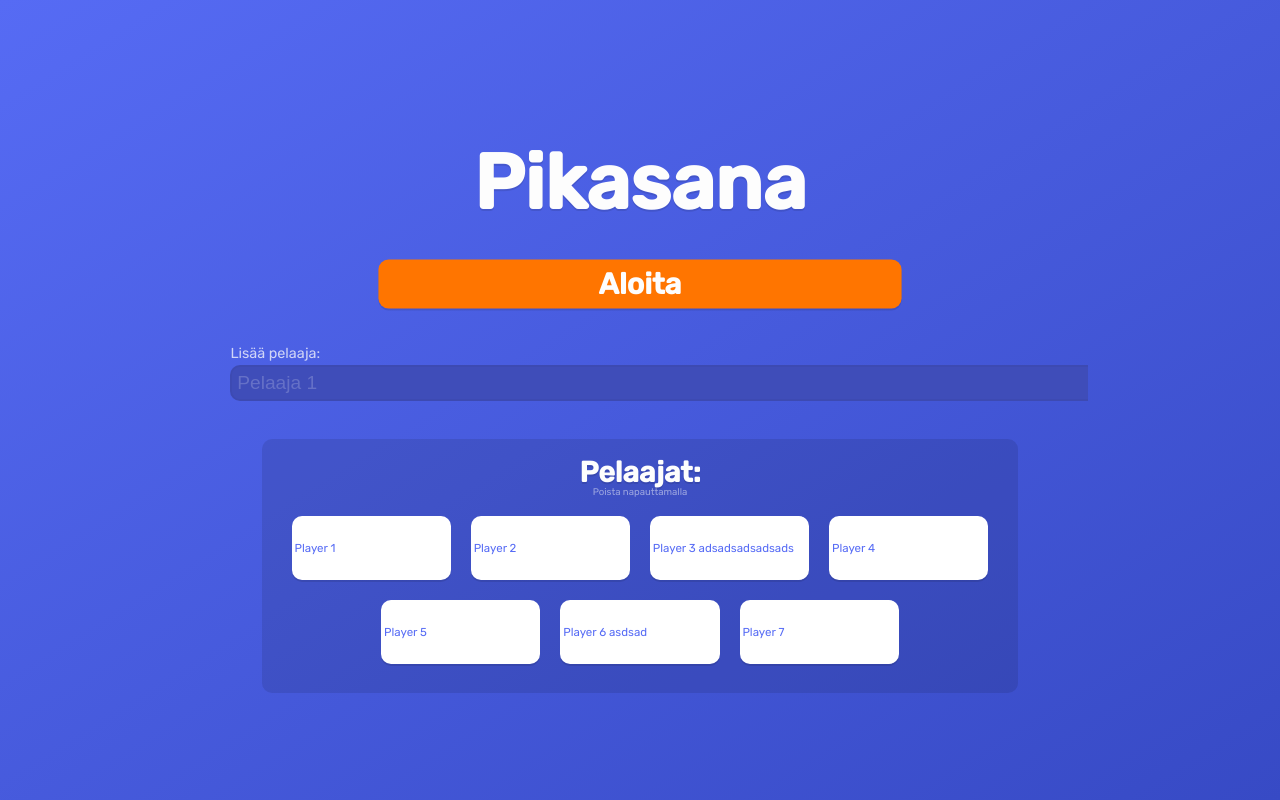
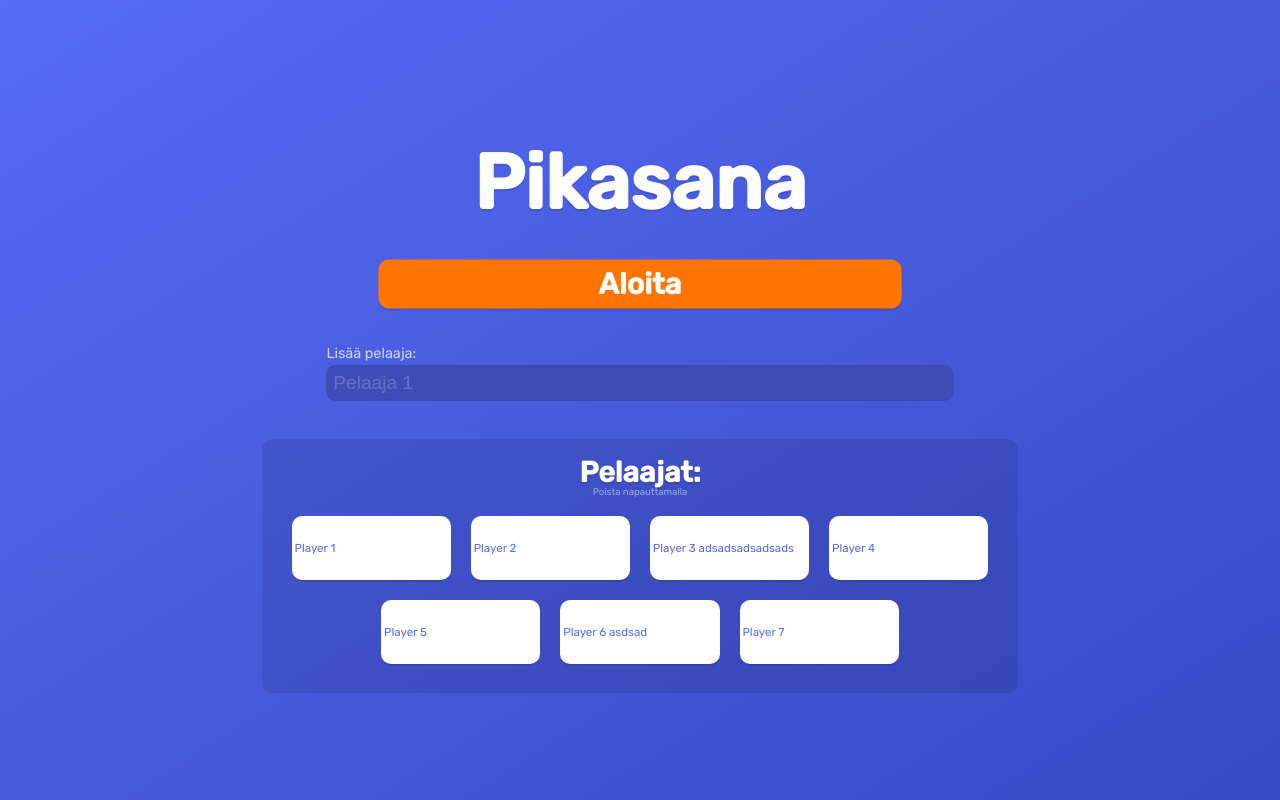
Before and after one commit to Tyyppi77/pikasana, a React (Create React App) app: page / in a window 1280 px wide. Built offline with nearby package versions, Linux system fonts and the light colour scheme; what array-shuffle would draw is missing.

Commit message:
Responsiveness maybe fixed on computer landscape

```diff
--- a/src/App.css
+++ b/src/App.css
@@ -29,7 +29,8 @@
     text-shadow: 0px 2px rgba(0, 0, 0, 0.1);
     font-size: 4em;
     margin: 0;
-    padding: 0.5em;
+    padding-top: 0.5em;
+    padding-bottom: 0.5em;
     font-weight: bold;
 }
 
@@ -85,7 +86,7 @@ button:active {
 .input-group {
     display: flex;
     flex-direction: column;
-    width: 70vw;
+    width: 70%;
     margin: 0 auto;
     padding: 2em;
 }
@@ -122,7 +123,7 @@ button:active {
 }
 
 .launch .players header {
-    margin-bottom: 0.5em;
+    padding-bottom: 0.5em;
     display: flex;
     justify-content: left;
     flex-direction: column;
@@ -172,14 +173,17 @@ button:active {
 }
 
 .round-info {
-    min-width: 100vw;
+    width: 100%;
     display: flex;
     flex-direction: column;
     align-items: center;
-    align-content: space-around;
-    justify-content: space-around;
+    align-content: space-between;
+    justify-content: space-between;
+
+    align-self: flex-end;
 
     flex: 1em;
+    margin-top: auto;
 }
 
 .round-info .topic-parent {
@@ -221,7 +225,8 @@ button:active {
     grid-column-gap: 5px;
     justify-items: center;
 
-    min-width: 100vw;
+    width: 100%;
+    max-width: 100%;
 
     padding-bottom: 0.5em;
 }
@@ -240,6 +245,17 @@ button:active {
 
 .round-bottom button:nth-child(1) {
     grid-column-start: 2;
+}
+
+@media (orientation: landscape) {
+    .round-bottom {
+        margin-right: 1em;
+        margin-left: 1em;
+    }
+
+    .round-bottom button {
+        border-radius: 10px;
+    }
 }
 
 .new-topic {
--- a/src/index.css
+++ b/src/index.css
@@ -42,7 +42,7 @@ table {
 	border-spacing: 0;
 }
 
-body {
+html, body {
   margin: 0;
   font-family: -apple-system, BlinkMacSystemFont, 'Segoe UI', 'Roboto', 'Oxygen',
     'Ubuntu', 'Cantarell', 'Fira Sans', 'Droid Sans', 'Helvetica Neue',
@@ -51,6 +51,9 @@ body {
   -moz-osx-font-smoothing: grayscale;
 
   font-size: 2.5vw;
+
+  max-width: 100vw;
+  max-height: 100vh;
 
   background: linear-gradient(to right bottom, #566bf4, #374ac5);
 }
@@ -63,6 +66,7 @@ code {
 @media (orientation: landscape) {
   body {
     font-size: 0.75vw;
+    overflow: hidden;
   }
   .page {
     max-width: 70vw;
```
